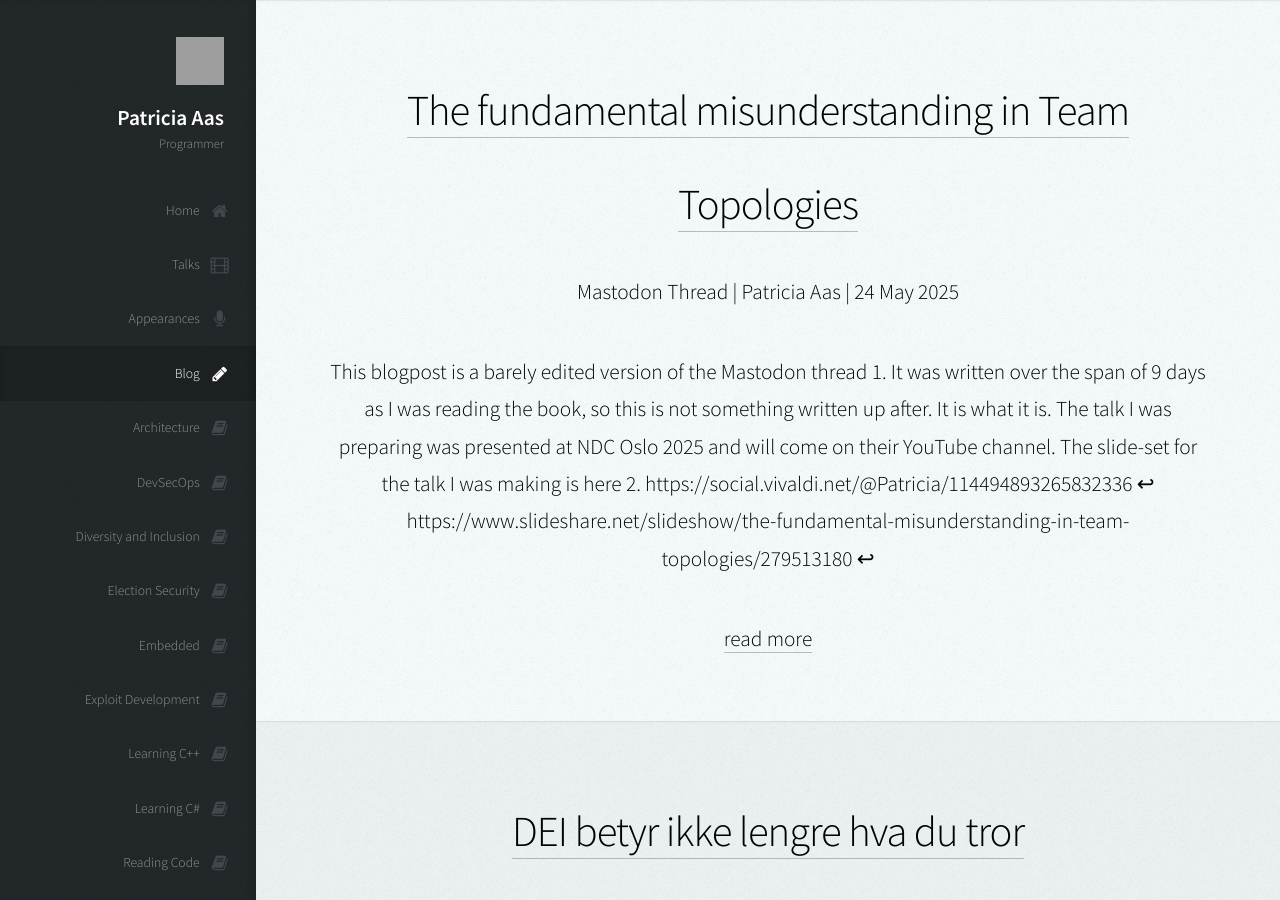
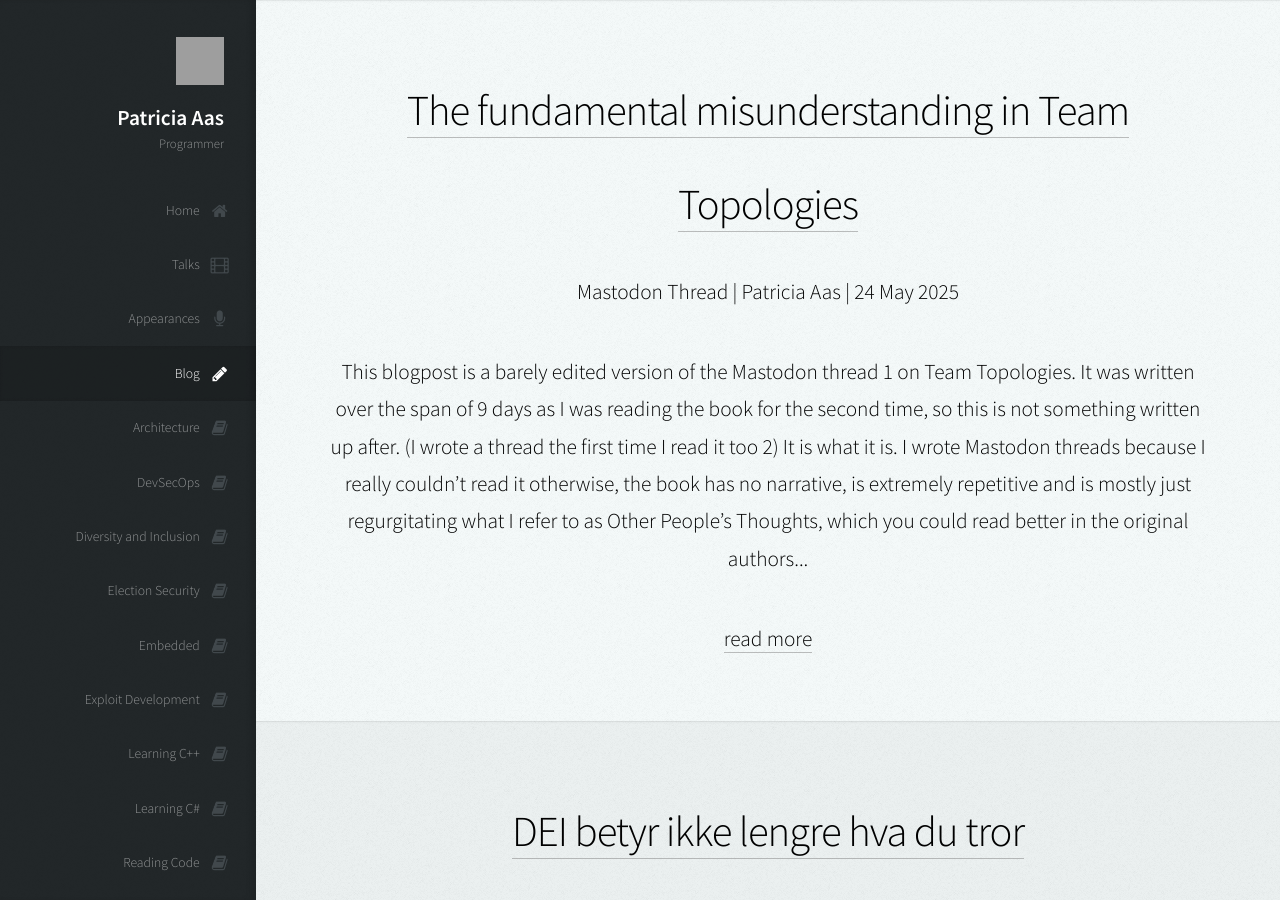
Before and after one commit to patricia-gallardo/patricia-gallardo.github.io, a Jekyll site: the page built from blog.html, in a window 1280 px wide and 900 px high. Built offline with Jekyll 4.4.1, drawn with Linux system fonts in a browser that asks for light colours; nearby versions of some CDN libraries; grey boxes are pictures that could not be loaded.

Commit message:
Update intro

```diff
--- a/_posts/2025-05-24-team_topologies.md
+++ b/_posts/2025-05-24-team_topologies.md
@@ -7,7 +7,7 @@ icon: fa-pencil
 image: "/assets/images/tt_slide1.jpg"
 ---
 
-This blogpost is a barely edited version of the Mastodon thread [^1]. It was written over the span of 9 days as I was reading the book, so this is not something written up after. It is what it is. The talk I was preparing was presented at NDC Oslo 2025 and will come on their YouTube channel. The slide-set for the talk I was making is here [^22].
+This blogpost is a barely edited version of the Mastodon thread [^1] on Team Topologies. It was written over the span of 9 days as I was reading the book for the second time, so this is not something written up after. (I wrote a thread the first time I read it too [^23]) It is what it is. I wrote Mastodon threads because I really couldn't read it otherwise, the book has no narrative, is extremely repetitive and is mostly just regurgitating what I refer to as Other People's Thoughts, which you could read better in the original authors work (as you should because their work is often quite misrepresented). Their actual Original Thoughts are in my opinion extremely harmful, and that is basically what this thread goes into. The talk I was preparing was presented at NDC Oslo in May of 2025 and will come on their YouTube channel. The slide-set for the talk I was making is here [^22].
 
 <iframe src="https://www.slideshare.net/slideshow/embed_code/key/1mep2sABuGmgBI?startSlide=1" width="595" height="485" frameborder="0" marginwidth="0" marginheight="0" scrolling="no" style="border:1px solid #CCC; border-width:1px; margin-bottom:5px;max-width: 100%;" allowfullscreen></iframe> <div style="margin-bottom:5px"><strong> <a href="https://www.slideshare.net/slideshow/the-fundamental-misunderstanding-in-team-topologies/279513180" title="The fundamental misunderstanding in Team Topologies" target="_blank">The fundamental misunderstanding in Team Topologies</a> </strong> from <strong> <a href="https://www.slideshare.net/PatriciaAas" target="_blank">Patricia Aas</a> </strong></div>
 
```
Also changed, not shown: other parts of _posts/2025-05-24-team_topologies.md (+1 -0 lines).
